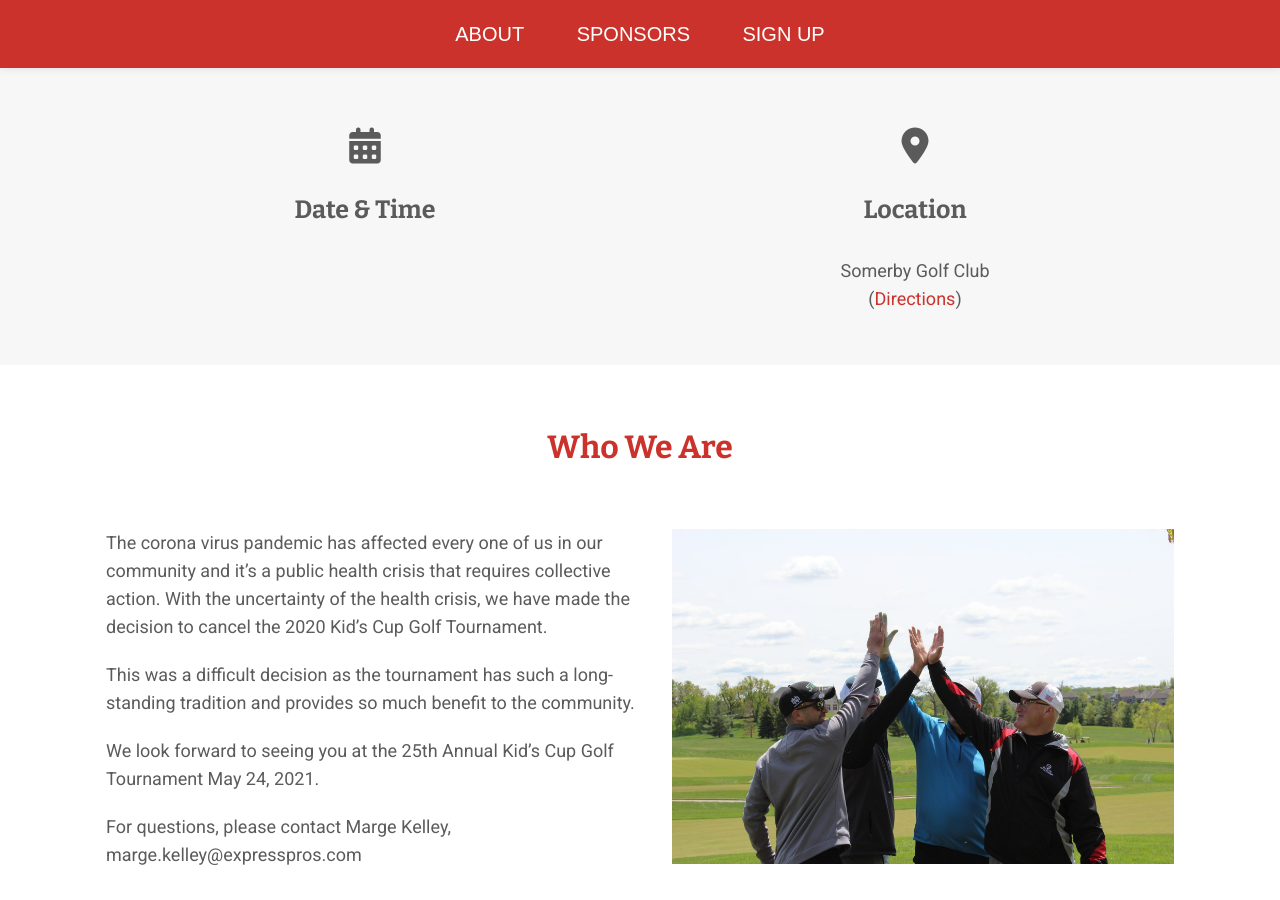
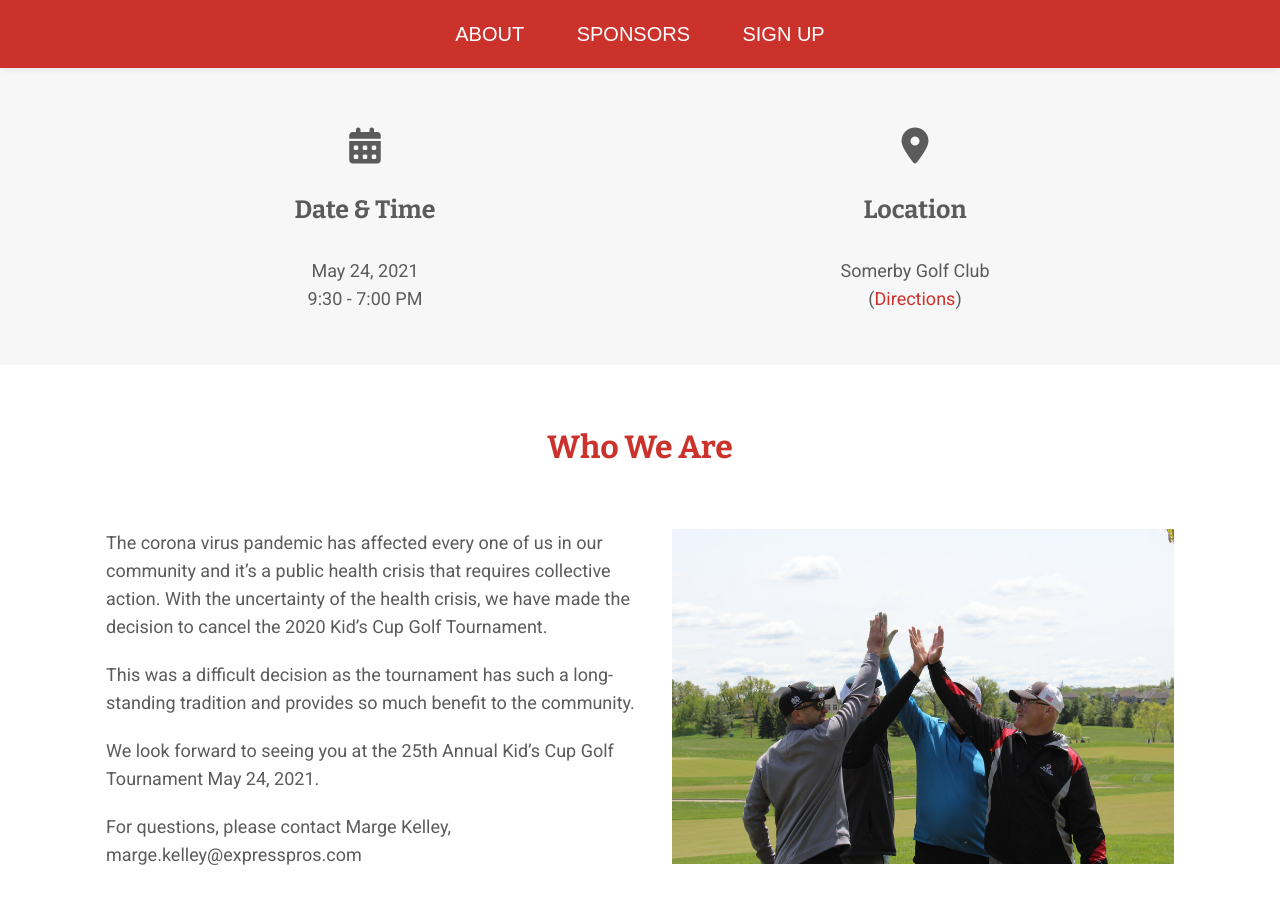
Before and after one commit to kidscuprochester/kidscuprochester.github.io, a Jekyll site: the page built from index.md, in a window 1280 px wide and 900 px high, scrolled down 842 px. Built offline with Jekyll 4.4.1, drawn with Linux system fonts in a browser that asks for light colours; nearby versions of some CDN libraries; part of the change alters nothing that is shown.

```diff
--- a/_config.yml
+++ b/_config.yml
@@ -30,7 +30,7 @@ quick_actions:
   want_to_purchase_tickets:
     button_text: I want to buy tickets
     button_link: mailto:marge.kelley@expresspros.com?subject=Kid's Cup Rochester Tickets&body=I%20would%20like%20to%20purchase%20tickets%20to%20the%20Kid's%20Cup%20Social%20Hour%20and%20Dinner!
-next_&_event:
+next_event:
   date: 2021-05-24 09:30:00.000000000 Z
   time: 9:30 - 7:00 PM
   location: Somerby Golf Club
```
